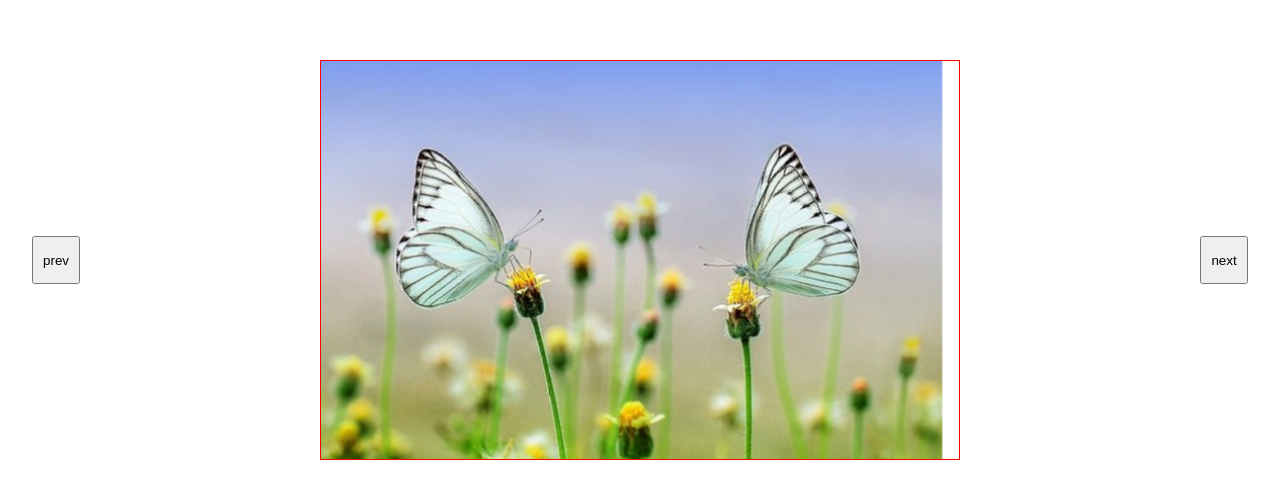
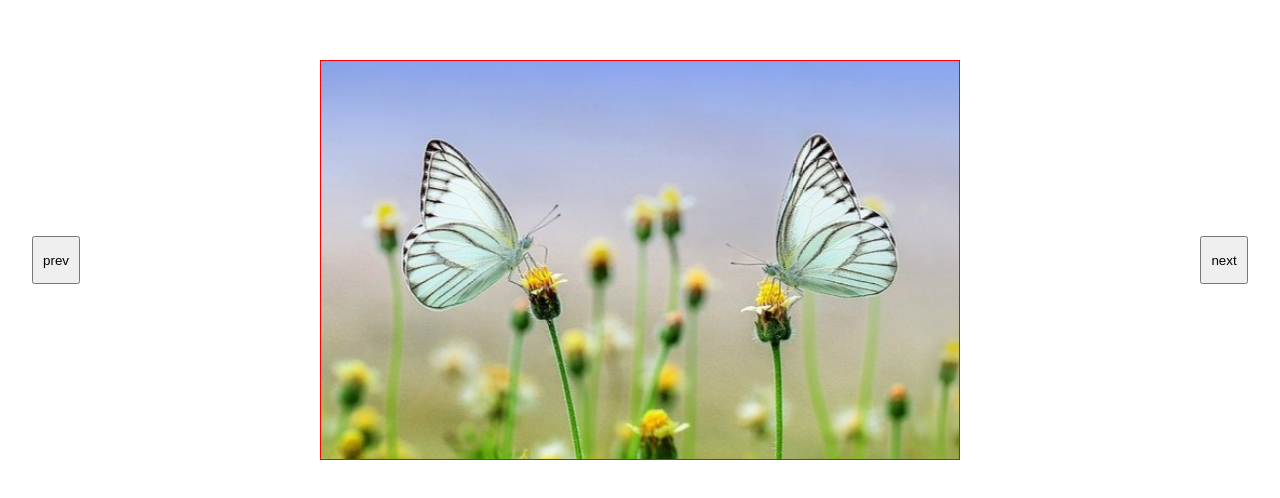
Before and after one commit to icm213/slider, a plain HTML site: page index.html in a window 1280 px wide. Shown: the part 140-638 px from the top of the page. Drawn offline with Linux system fonts and the light colour scheme.

```diff
--- a/style/style.scss
+++ b/style/style.scss
@@ -39,13 +39,13 @@
         .slider--elem {
             @extend .flexBox;
             position: absolute;
-            height: 100%;
+            height: auto;
             width: 100%;
             display: none;
             overflow: hidden;
             img {
-                width: auto;
-                height: 100%;
+                width: 100%;
+                height: auto;
             }
         }
         // .slider--elem1 {
```
Also changed, not shown: style/style.css, style/style.min.css.
